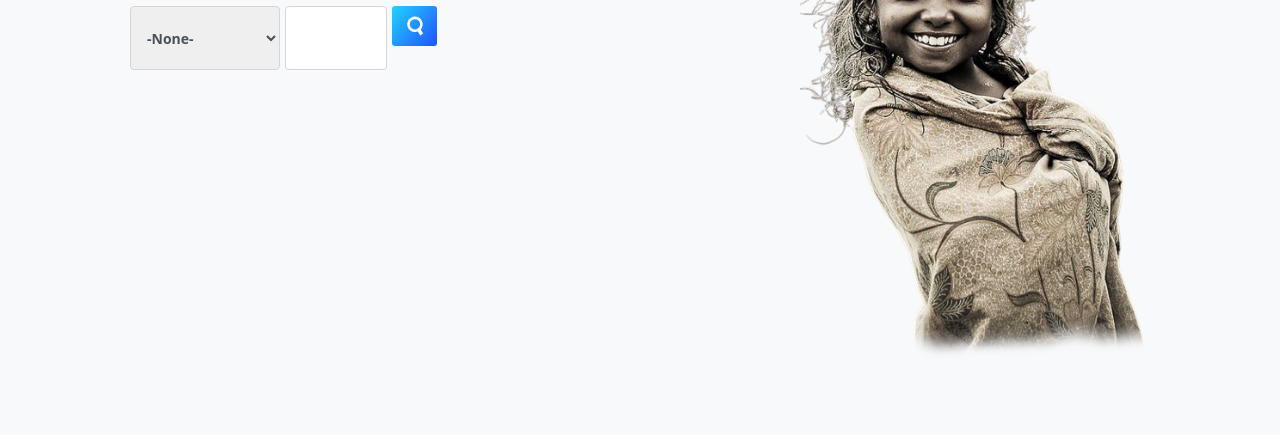
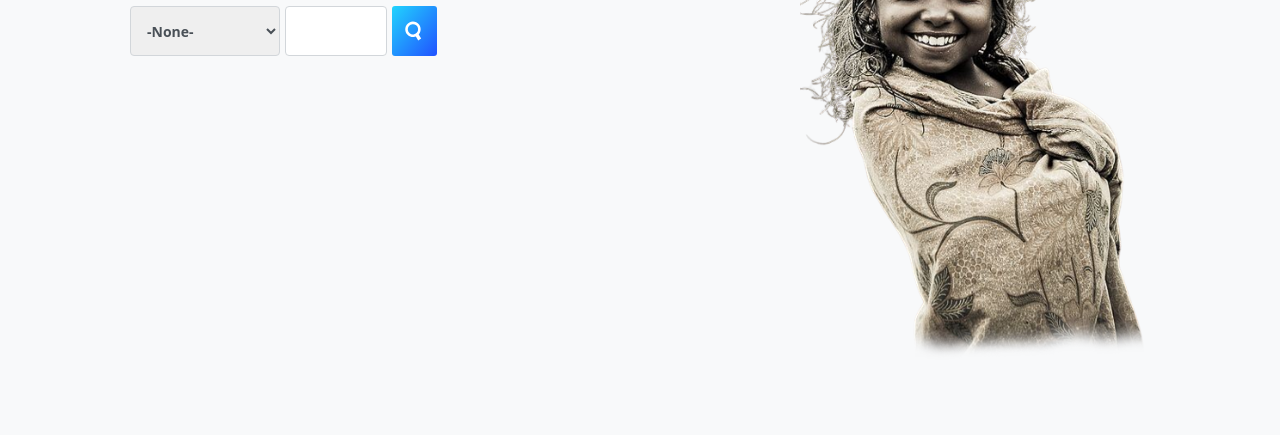
Before and after one commit to Emiderex/Helpity, a plain HTML site: page index.html in a window 1280 px wide. Shown: the part 365-800 px from the top of the page. Drawn offline with Linux system fonts and the light colour scheme.

Commit message:
Modification

```diff
--- a/style.css
+++ b/style.css
@@ -128,17 +128,16 @@ span img {
     border: none;
     border-radius: 3px;
     margin-left: 5px;
-    height: 40px;
+    height: 50px;
     width: 45px;
 }
 
 .search button img {
     width: 40px;
-    margin: -9px 0 0 -16px;
+    margin: -4px 0 0 -18px;
 }
 
 #country_sel, #city_txt {
-    height: 8vh;
     font-size: 0.875rem;
     font-weight: 600;
     color: rgb(73, 80, 87);
```
